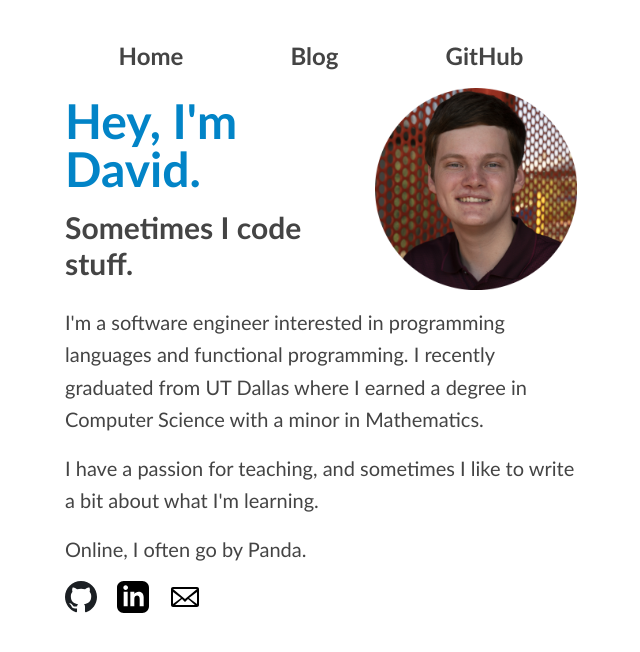
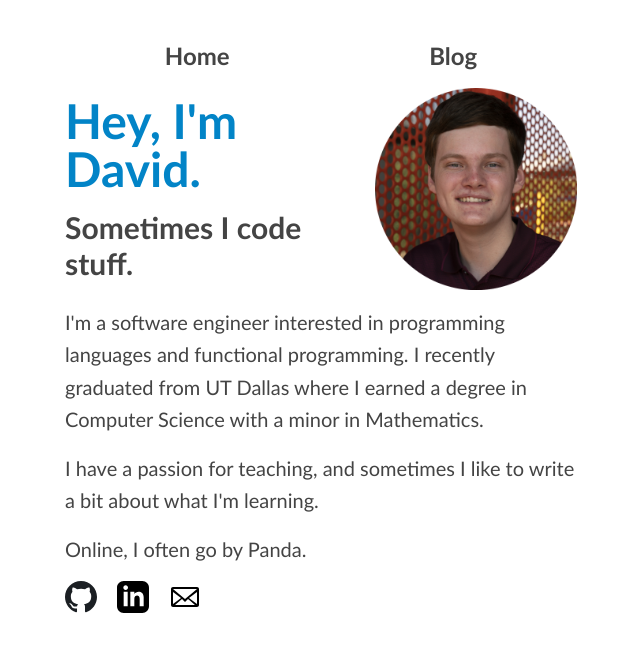
Before and after one commit to darichey/darichey.github.io, a Next.js app: page / in a window 1280 px wide. Shown: the top 652 px of the page, without its empty margins (319-959 px from the left). Built offline with nearby package versions, Linux system fonts and the light colour scheme.

Commit message:
Remove github link from header

```diff
--- a/components/Nav.tsx
+++ b/components/Nav.tsx
@@ -13,7 +13,6 @@ export default function Nav() {
     <section className="flex flex-row justify-around">
       <Link href="/" text="Home" />
       <Link href="/blog" text="Blog" />
-      <Link href="https://github.com/darichey" text="GitHub" />
     </section>
   );
 }
```
